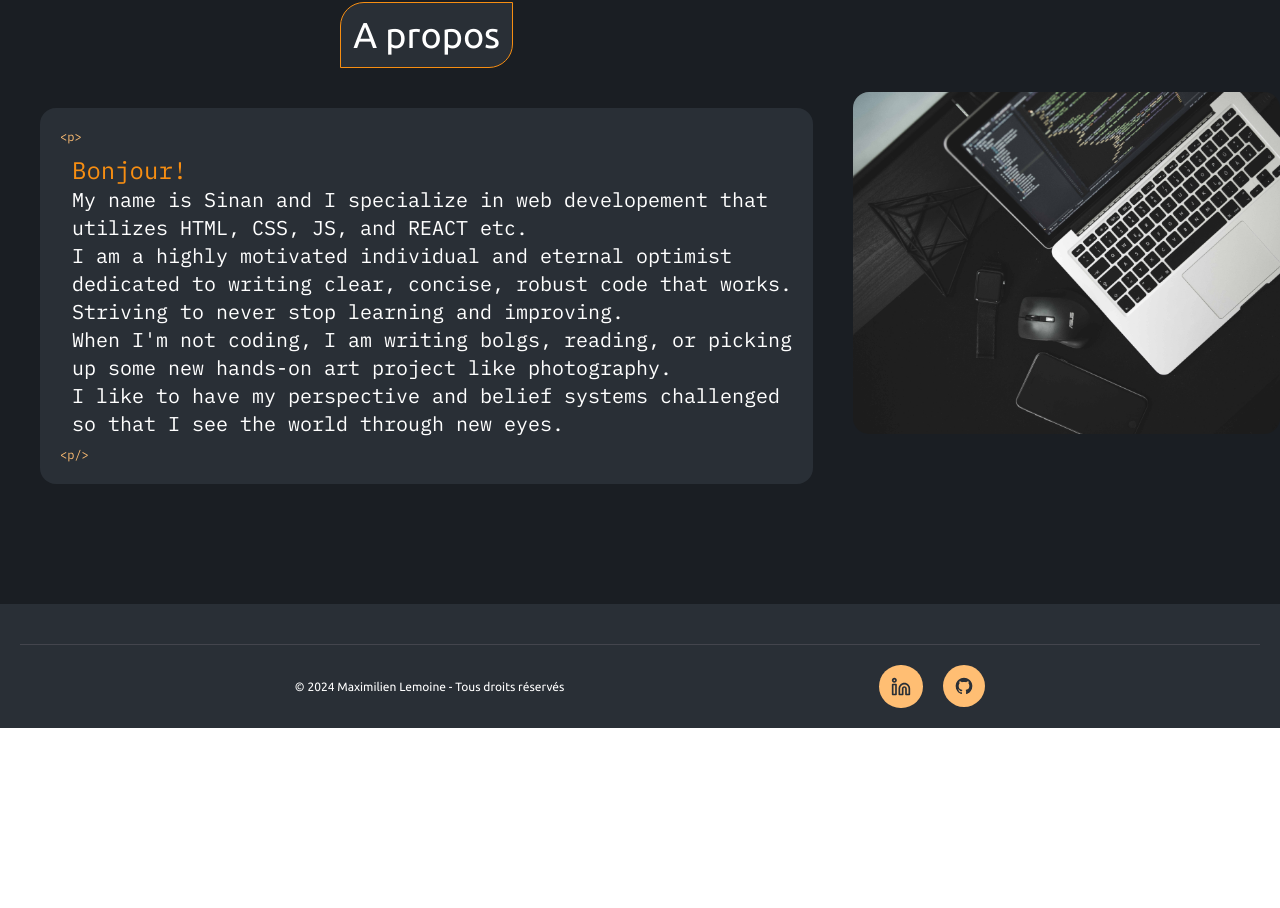
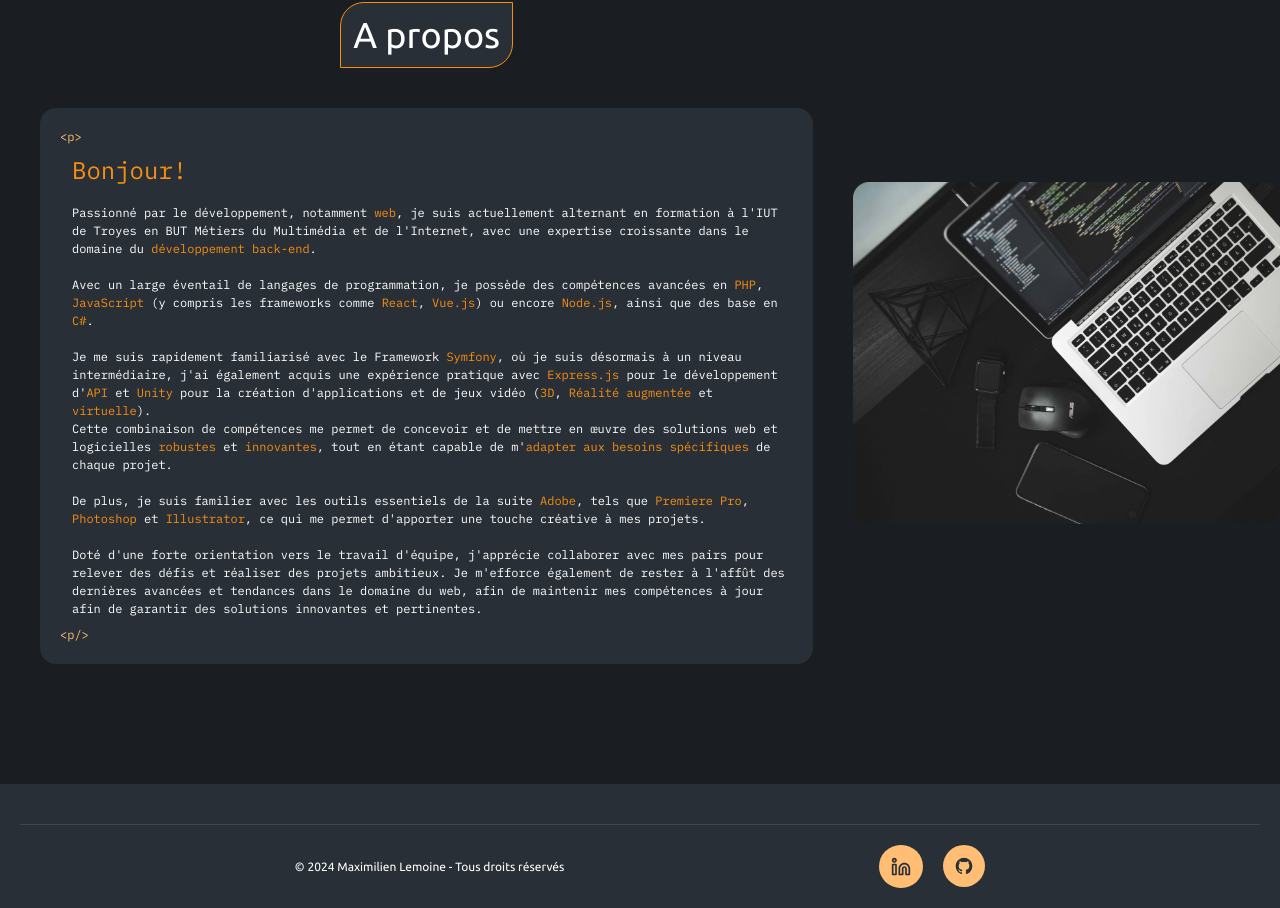
Before and after one commit to maximilienlemoine/portfolio, a React (Create React App) app: page / in a window 1280 px wide. Shown: the part 1093-2001 px from the top of the page. Before the commit the page ends 1821 px from the top, so only its background shows below. Built offline with nearby package versions, Linux system fonts and the light colour scheme.

Commit message:
feat : texte about & scroll behaviour

```diff
--- a/src/App.css
+++ b/src/App.css
@@ -1,4 +1,8 @@
 @import "./css/fonts.css";
+
+html {
+    scroll-behavior: smooth;
+}
 
 body {
     font-family: 'IBM Plex Mono', monospace;
--- a/src/Component/AboutComponent.js
+++ b/src/Component/AboutComponent.js
@@ -4,7 +4,7 @@ import ScrollComponent from "./ScrollComponent";
 
 function AboutComponent() {
     return (
-        <section className={'bg-backgroundSecondary section'}>
+        <section className={'bg-backgroundSecondary section'} id='about'>
             <ScrollComponent/>
             <div className={'container flex flex-col lg:flex-row items-center pb-20'}>
                 <div className={'flex flex-col items-center'}>
@@ -13,16 +13,45 @@ function AboutComponent() {
                     </h2>
                     <div className={'bg-background m-10 p-5 rounded-2xl'}>
                         <span><span className={'text-secondary'}>&lt;p&gt;</span></span>
-                        <p className={'pl-3 py-2 lg:text-xl'}>
-                            <span className={'text-primary text-2xl'}>Bonjour!</span> <br/>
-                            My name is Sinan and I specialize in web developement that utilizes HTML, CSS, JS, and REACT
-                            etc. <br/>
-                            I am a highly motivated individual and eternal optimist dedicated to writing clear, concise,
-                            robust code that works. <br/> Striving to never stop learning and improving. <br/>
-                            When I'm not coding, I am writing bolgs, reading, or picking up some new hands-on art
-                            project like photography. <br/>
-                            I like to have my perspective and belief systems challenged so that I see the world through
-                            new eyes. <br/>
+                        <p className={'pl-3 py-2'}>
+                            <span className={'text-primary text-2xl'}>Bonjour!</span> <br/> <br/>
+                            Passionné par le développement, notamment <span className={'text-primary'}>web</span>, je
+                            suis actuellement alternant en formation à l'IUT de Troyes en BUT Métiers du Multimédia et
+                            de l'Internet, avec une expertise croissante dans le domaine du <span
+                            className={'text-primary'}>développement back-end</span>. <br/> <br/>
+                            Avec un large éventail de langages de programmation, je possède des compétences avancées
+                            en <span className={'text-primary'}>PHP</span>, <span
+                            className={'text-primary'}>JavaScript</span> (y compris les frameworks comme <span
+                            className={'text-primary'}>React</span>, <span className={'text-primary'}>Vue.js</span>) ou
+                            encore <span className={'text-primary'}>Node.js</span>, ainsi que des base en <span
+                            className={'text-primary'}>C#</span>. <br/> <br/>
+
+                            Je me suis rapidement familiarisé avec le Framework <span
+                            className={'text-primary'}>Symfony</span>, où je suis désormais à un niveau intermédiaire,
+                            j'ai également acquis une expérience pratique avec <span
+                            className={'text-primary'}>Express.js</span> pour le développement d'<span
+                            className={'text-primary'}>API</span> et <span className={'text-primary'}>Unity</span> pour
+                            la création d'applications et de jeux vidéo (<span
+                            className={'text-primary'}>3D</span>, <span
+                            className={'text-primary'}>Réalité augmentée</span> et <span
+                            className={'text-primary'}>virtuelle</span>). <br/>
+
+                            Cette combinaison de compétences me permet de concevoir et de mettre en œuvre des solutions
+                            web et logicielles <span className={'text-primary'}>robustes</span> et <span
+                            className={'text-primary'}>innovantes</span>, tout en étant capable de m'<span
+                            className={'text-primary'}>adapter aux besoins spécifiques</span> de chaque projet. <br/>
+                            <br/>
+
+                            De plus, je suis familier avec les outils essentiels de la suite <span
+                            className={'text-primary'}>Adobe</span>, tels que <span className={'text-primary'}>Premiere Pro</span>, <span
+                            className={'text-primary'}>Photoshop</span> et <span
+                            className={'text-primary'}>Illustrator</span>, ce qui me permet d'apporter une touche
+                            créative à mes projets. <br/> <br/>
+
+                            Doté d'une forte orientation vers le travail d'équipe, j'apprécie collaborer avec mes pairs
+                            pour relever des défis et réaliser des projets ambitieux. Je m'efforce également de rester à
+                            l'affût des dernières avancées et tendances dans le domaine du web, afin de maintenir mes
+                            compétences à jour afin de garantir des solutions innovantes et pertinentes.
                         </p>
                         <span className={'text-secondary'}>&lt;p/&gt;</span>
                     </div>
```
